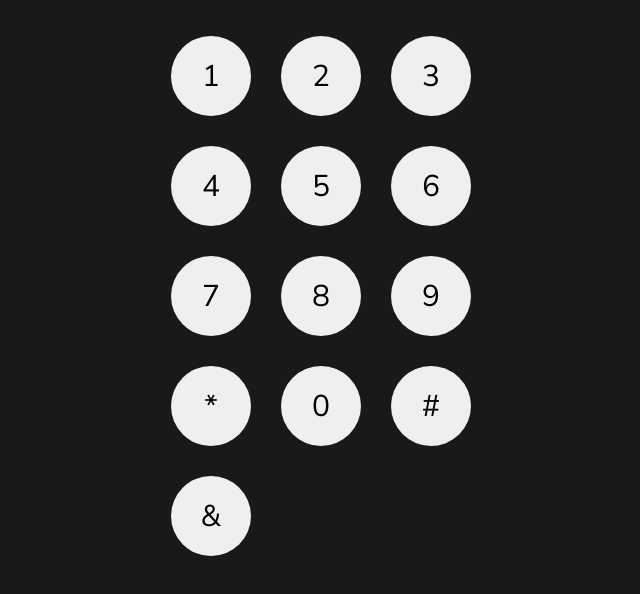
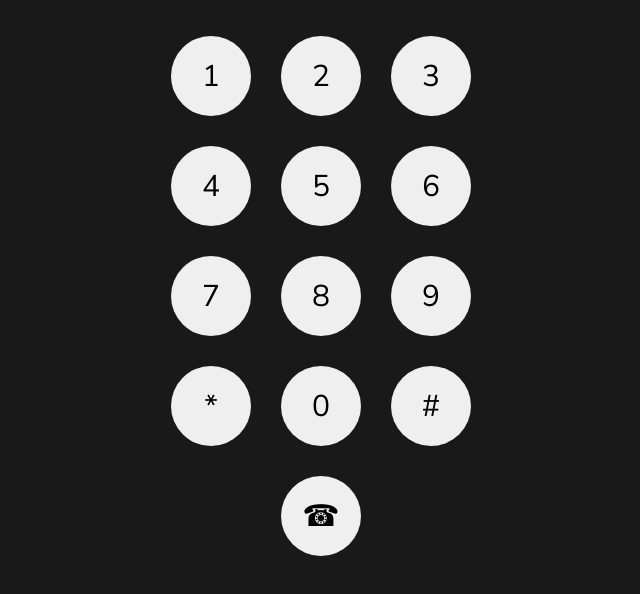
Before and after one commit to arturgomesc/projeto_telefone, a plain HTML site: page index.html in a window 1280 px wide. Shown: the part 168-762 px from the top of the page, without its empty margins (319-959 px from the left). Drawn offline with Linux system fonts and the light colour scheme.

Commit message:
adicionando botao ligar e desligar

```diff
--- a/index.html
+++ b/index.html
@@ -31,7 +31,7 @@
         <input type="button" class="teclado_numbers" value="*">
         <input type="button" class="teclado_numbers" value="0">
         <input type="button" class="teclado_numbers" value="#">
-        <input type="button" class="teclado_numbers" value= "&">
+        <input type="button" class="centralizar teclado_numbers" value= "☎">
     </section>
     <script src="main.js"></script>
 </body>
--- a/styles/style.css
+++ b/styles/style.css
@@ -46,6 +46,10 @@ body {
     font-size: 30px;
   }
 
+  .centralizar {
+    grid-column: 2/3;
+  }
+
   input[type=tel] {
     background-color: #cccccc;
     border-radius: 10px;
@@ -58,10 +62,6 @@ body {
     width: 280px;
   }
 
-  .ativa {
-    background-color: yellow;
-  }
-
   input[type=button]:active {
     background-color: #cccccc;
   }
```
